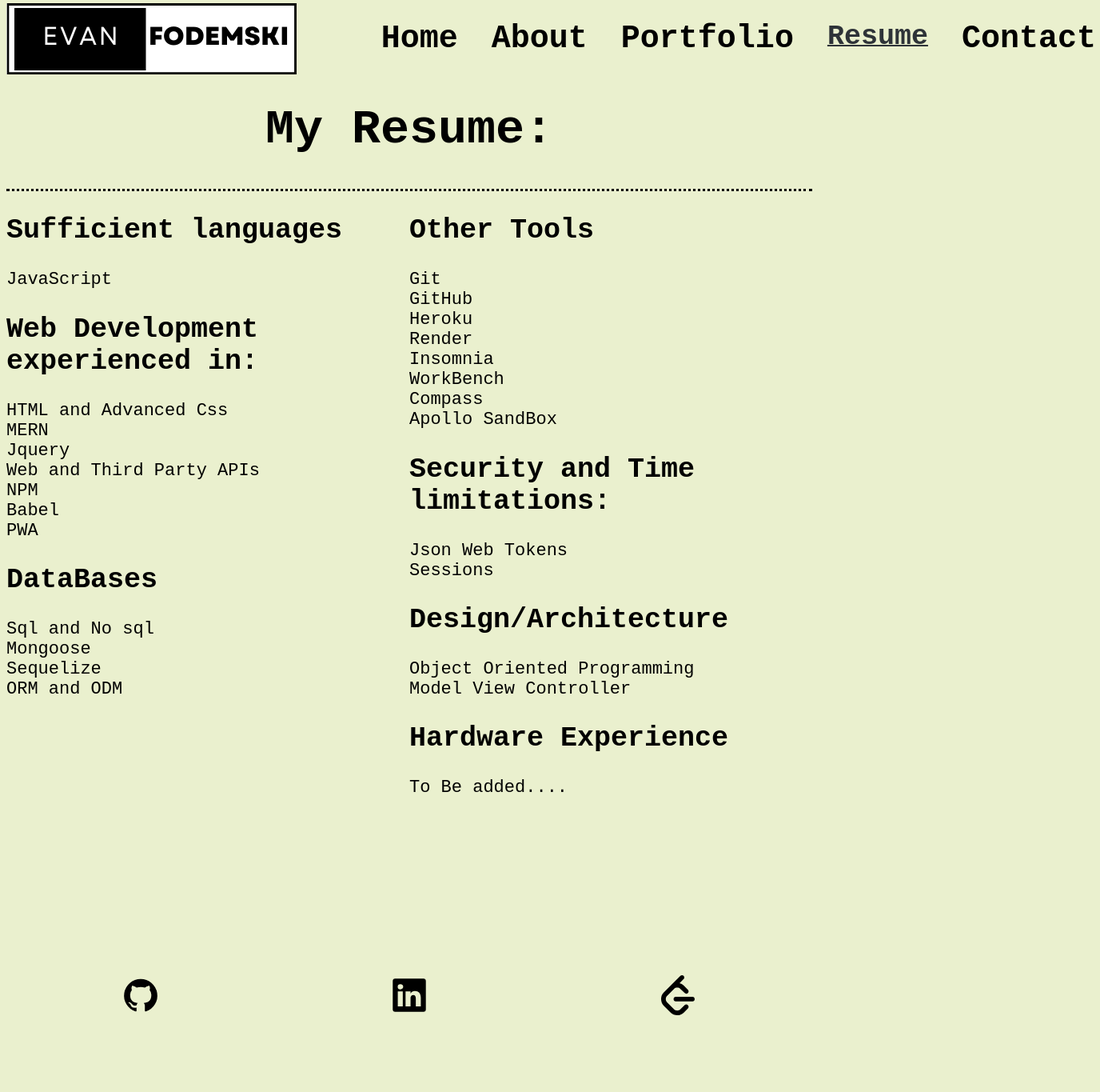
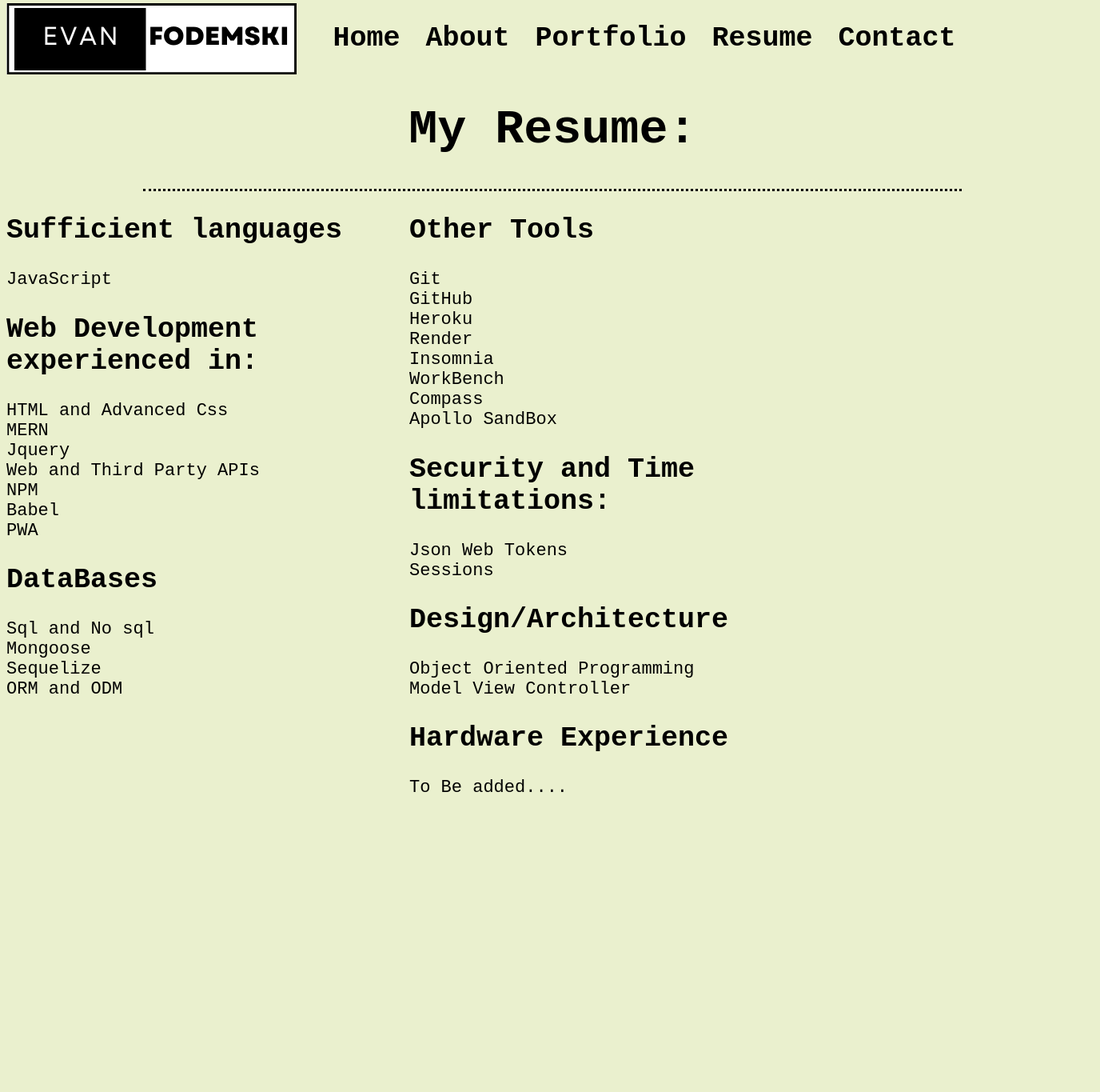
Before and after one commit to EvanFodemski/EvanFodemski-Portfolio, a React (Vite) app: page /resume in a window 1024 px wide. Shown: the top 1365 px of the page at 80% size, 1376 px wide, since content can reach past the window. Before the commit the page ends 1282 px from the top, so only its background shows below. Built offline with nearby package versions, Linux system fonts and the light colour scheme.

Commit message:
somemobile styleing

```diff
--- a/src/styles/contact.css
+++ b/src/styles/contact.css
@@ -1,12 +1,12 @@
 .conTop{
+  width: 100vw;
     text-align: center;
     align-items: center;
     font-size: 30px;
     border-bottom: dotted;
     transition: .4s ease-out;
+}
 
-
-}
 .conTop:hover{
     font-size: 35px;
 
@@ -22,9 +22,9 @@
 
 
 form {
-    max-width: 400px;
+    max-width: 500px;
     margin: 0 auto;
-    padding-top: 5rem;
+    padding-top: 50px;
   }
 
   label {
@@ -83,3 +83,19 @@ form {
   button:hover:after{
     width: 100%;
   }
+
+  @media (max-width:1024px) and (min-width:769px){
+
+    .conTop{
+      margin-left: 17%;
+      display: flex;
+      justify-content: center;
+      align-items: center;
+    }
+
+    form {
+      margin-left: 45%;
+      max-width: ;
+    }
+
+  }
--- a/src/styles/footer.css
+++ b/src/styles/footer.css
@@ -1,7 +1,23 @@
 .socialLinks {
     display: flex;
-    justify-content: space-around;
+    justify-content: space-between;
     align-items: center;
     cursor: pointer;
     margin-top: 22%;
 }
+
+@media screen and (max-width: 1024px) {
+    .socialLinks {
+        margin-top: 75%;
+
+    }
+
+}
+
+@media (max-width:1024px) and (min-width:769px){
+    .socialLinks {
+        margin-top: 65%;
+        justify-content: space-evenly;
+        margin-left: 32%;
+    }
+}
--- a/src/styles/header.css
+++ b/src/styles/header.css
@@ -92,3 +92,26 @@
         display: none;
     }
 }
+
+@media (max-width:1024px) and (min-width:769px){
+
+    .colorChange {
+        font-size: 32px;
+    }
+
+    .navItems {
+        margin-left: -10px;
+        transition: 0.3s ease-out;
+        text-decoration: none;
+        padding: 5px;
+        font-size: 35px;
+        font-weight: 600;
+        color: black;
+    }
+
+    .desktopMenu{
+        margin-left: 5%;
+    }
+
+
+}
```
